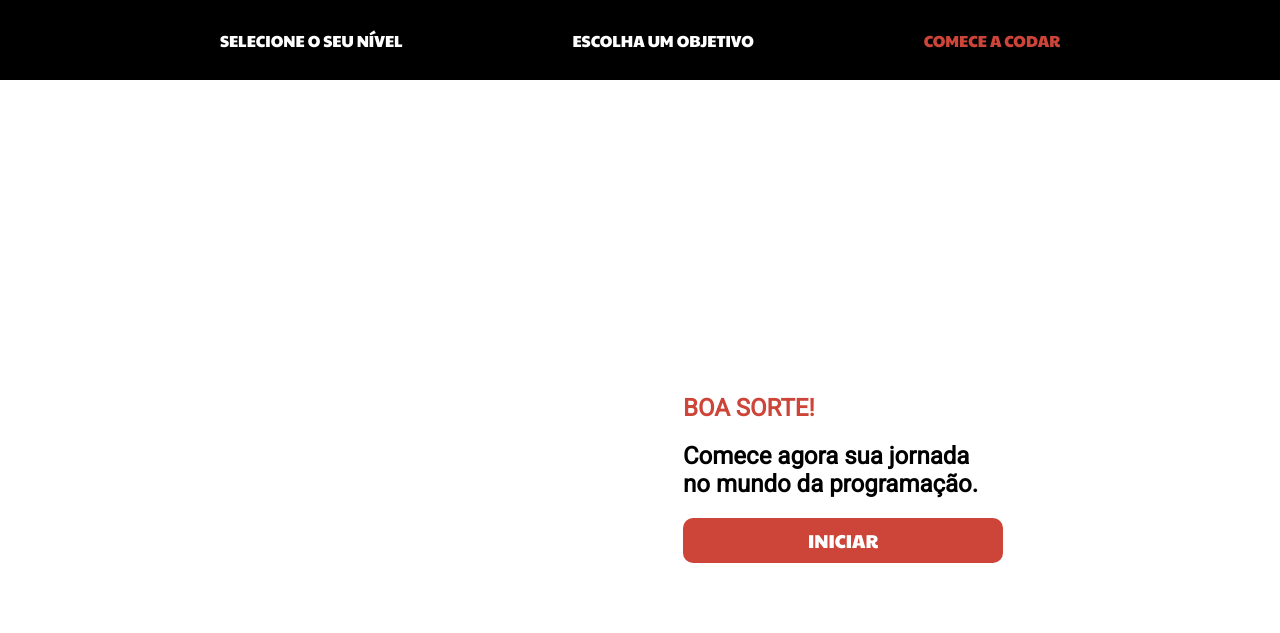
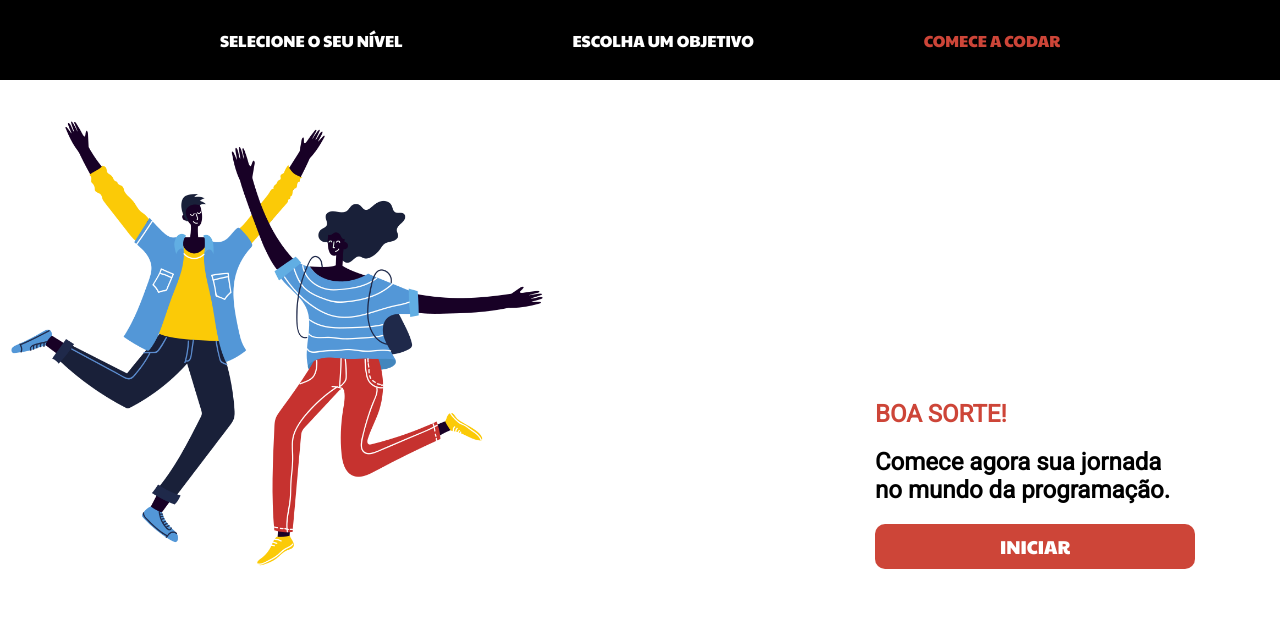
Before and after one commit to gaugsouza/banzo, a website: page comecar.html in a window 1280 px wide. Drawn offline with Linux system fonts and the light colour scheme; a web font is replaced by a local one.

Commit message:
Finished fluxo do usuario

```diff
--- a/comecar.css
+++ b/comecar.css
@@ -1,5 +1,6 @@
 body {
     margin: 0;
+    overflow: hidden;
 }
 
 nav {
@@ -38,8 +39,8 @@ section {
     flex-direction: column;
     width: 400px;
     height: 200px;
-    margin-left: 683px;
-    margin-top: 294px
+    margin-left: 325px;
+    margin-top: 300px;
 }
 
 h1 {
@@ -69,3 +70,8 @@ button:hover{
     transition: 0.3s;
     background-color: #000000;
 }
+
+.persons-banzo{
+    max-width: 100%;
+    width: 550px;
+}
--- a/comecar.html
+++ b/comecar.html
@@ -24,7 +24,8 @@
             <p>COMECE A CODAR</p>
         </div>
     </nav>
-
+    <div style="display: flex;justify-content: left;">
+        <img class="persons-banzo" src="images/persons.png">
         <section>
             <h1>BOA SORTE!</h1>
 
@@ -32,7 +33,7 @@
                 <BR>no mundo da programação.</h2>
             <a href="jogo.html"><button>INICIAR</button></a>
         </section>
-
+    </div>
 </body>
 
 </html>
```
Also changed, not shown: images/persons.png (added). Lines whose indentation alone changed are shown as unchanged.
